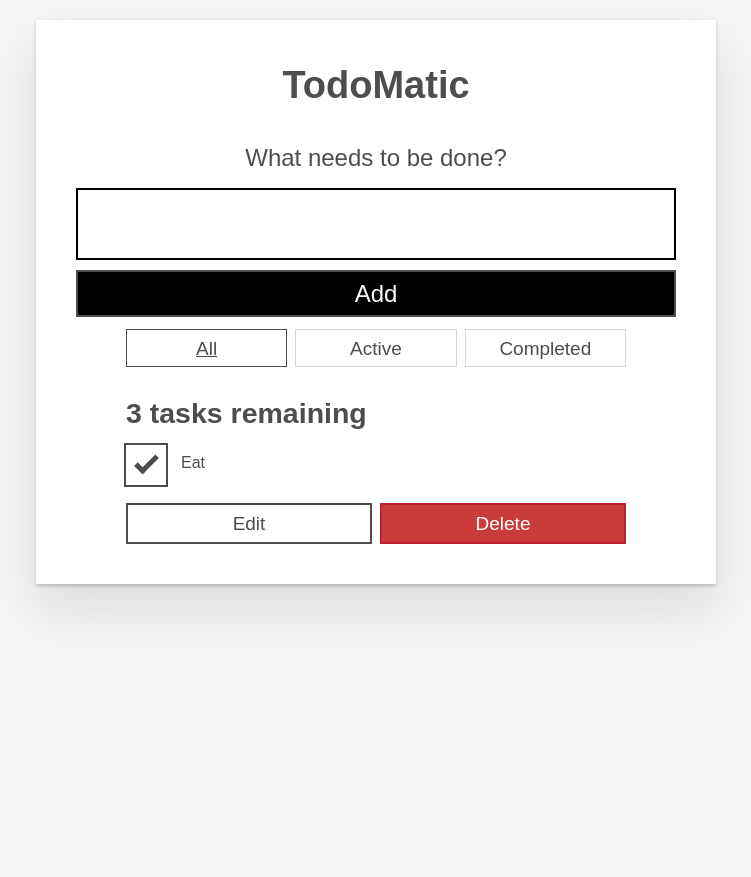
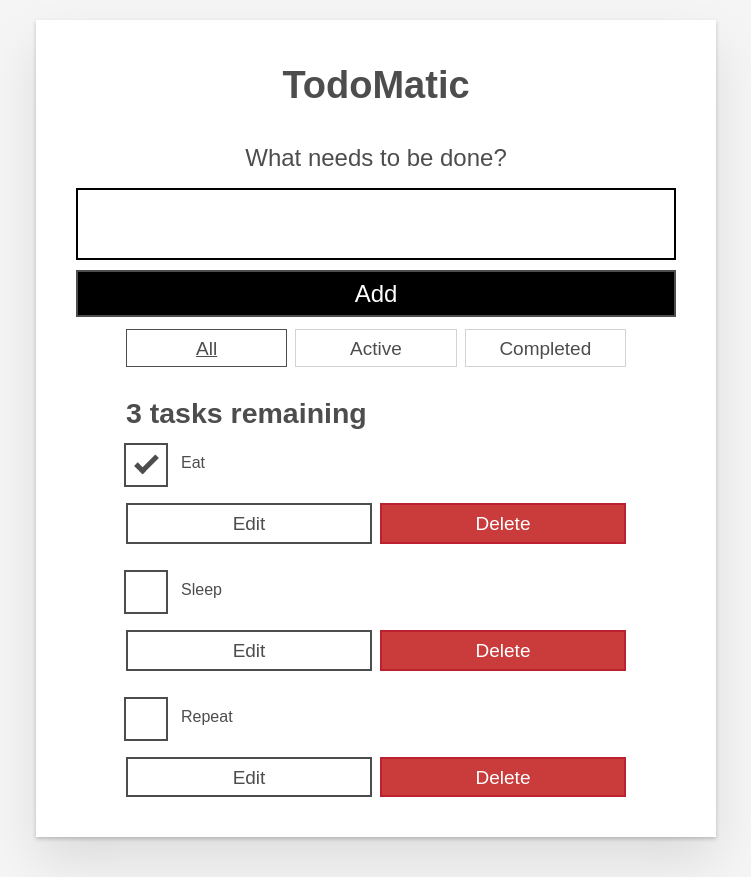
Before and after one commit to g-101/todomatic-react, a React (Create React App) app: page / in a window 1280 px wide. Shown: the whole page, without its empty margins (264-1015 px from the left). Before the commit the page ends 800 px from the top, so only its background shows below. Built offline with nearby package versions, Linux system fonts and the light colour scheme.

Commit message:
separando os componentes Form e FilterButton

```diff
--- a/src/App.js
+++ b/src/App.js
@@ -1,26 +1,17 @@
+import React from 'react';
+import Form from './components/Form';
+import FilterButton from './components/FilterButton';
 import Todo from './components/Todo';
 
-function App() {
+function App(props) {
+  // const taskList = props.tasks?.map(task => task.name);
+  // const taskList = props.tasks?.map(task => (
+  //   <Todo id={task.id} name={task.name} completed={task.completed} />
+  // ));
   return (
     <div className="todoapp stack-large">
       <h1>TodoMatic</h1>
-      <form>
-        <h2 className="label-wrapper">
-          <label htmlFor="new-todo-input" className="label__lg">
-            What needs to be done?
-          </label>
-        </h2>
-        <input
-          type="text"
-          id="new-todo-input"
-          className="input input__lg"
-          name="text"
-          autoComplete="off"
-        />
-        <button type="submit" className="btn btn__primary btn__lg">
-          Add
-        </button>
-      </form>
+      <Form />
       <div className="filters btn-group stack-exception">
         <button type="button" className="btn toggle-btn" aria-pressed="true">
           <span className="visually-hidden">Show </span>
@@ -39,12 +30,10 @@ function App() {
         </button>
       </div>
       <h2 id="list-heading">3 tasks remaining</h2>
-      <ul
-        role="list"
-        className="todo-list stack-large stack-exception"
-        aria-labelledby="list-heading"
-      >
-        <Todo />
+      <ul className="todo-list stack-large stack-exception" aria-labelledby="list-heading">
+        {props.tasks.map(task => (
+          <Todo key={task.id} id={task.id} name={task.name} completed={task.completed} />
+        ))}
       </ul>
     </div>
   );
--- /dev/null
+++ b/src/components/FilterButton.js
@@ -0,0 +1,11 @@
+function FilterButton(props) {
+  return (
+    <button type="button" className="btn toggle-btn" aria-pressed="true">
+      <span className="visually-hidden">Show </span>
+      <span>all</span>
+      <span className="visually-hidden"> tasks</span>
+    </button>
+  );
+}
+
+export default FilterButton;
--- /dev/null
+++ b/src/components/Form.js
@@ -0,0 +1,24 @@
+import React from 'react';
+
+function Form(props) {
+  return (
+    <form>
+      <h2 className="label-wrapper">
+        <label htmlFor="new-todo-input" className="label__lg">
+          What needs to be done?
+        </label>
+      </h2>
+      <input
+        type="text"
+        id="new-todo-input"
+        className="input input__lg"
+        name="text"
+        autoComplete="off"
+      />
+      <button type="submit" className="btn btn__primary btn__lg">
+        Add
+      </button>
+    </form>
+  );
+}
+export default Form;
--- a/src/components/Todo.js
+++ b/src/components/Todo.js
@@ -1,18 +1,18 @@
-export default function Todo() {
+export default function Todo(props) {
   return (
     <li className="todo stack-small">
       <div className="c-cb">
-        <input id="todo-0" type="checkbox" defaultChecked={true} />
+        <input id={props.id} type="checkbox" defaultChecked={props.completed} />
         <label className="todo-label" htmlFor="todo-0">
-          Eat
+          {props.name}
         </label>
       </div>
       <div className="btn-group">
         <button type="button" className="btn">
-          Edit <span className="visually-hidden">Eat</span>
+          Edit <span className="visually-hidden">{props.name}</span>
         </button>
         <button type="button" className="btn btn__danger">
-          Delete <span className="visually-hidden">Eat</span>
+          Delete <span className="visually-hidden">{props.name}</span>
         </button>
       </div>
     </li>
--- a/src/index.js
+++ b/src/index.js
@@ -3,9 +3,15 @@ import ReactDOM from 'react-dom/client';
 import './index.css';
 import App from './App';
 
+const DATA = [
+  { id: 'todo-0', name: 'Eat', completed: true },
+  { id: 'todo-1', name: 'Sleep', completed: false },
+  { id: 'todo-2', name: 'Repeat', completed: false },
+];
+
 const root = ReactDOM.createRoot(document.getElementById('root'));
 root.render(
   <React.StrictMode>
-    <App />
+    <App tasks={DATA} />
   </React.StrictMode>
 );
```
